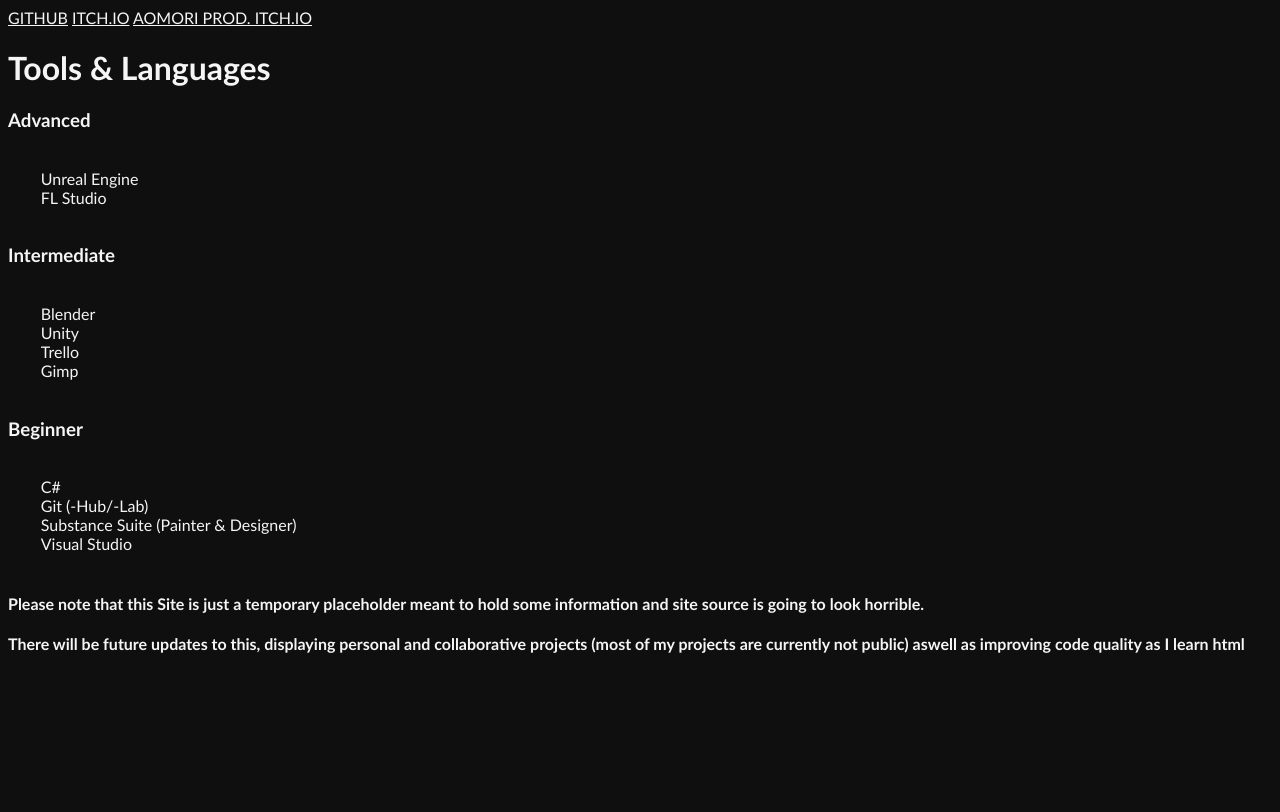
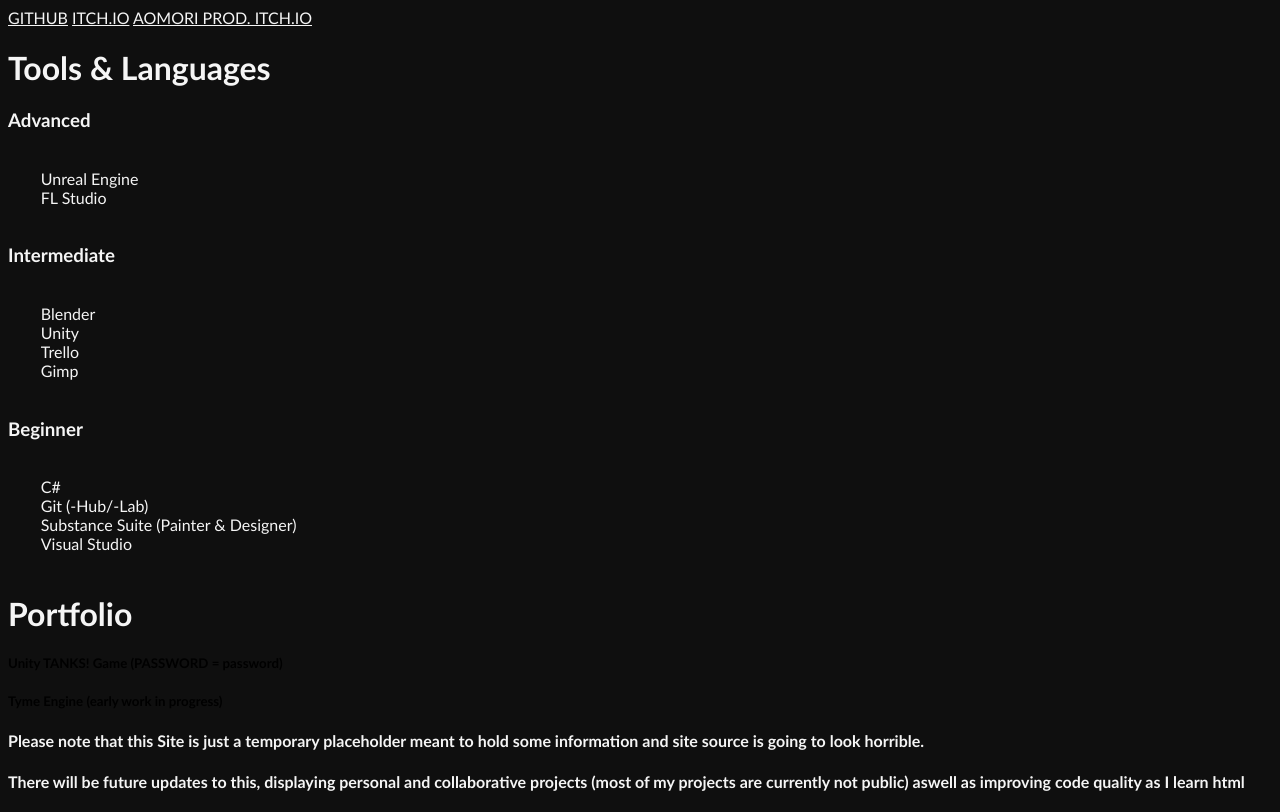
Before and after one commit to RadioArtz/radioartz.github.io, a plain HTML site: page index.html in a window 1280 px wide. Drawn offline with Linux system fonts and the light colour scheme.

Commit message:
Update index.html

```diff
--- a/index.html
+++ b/index.html
@@ -34,6 +34,11 @@
 	Visual Studio
 	</div>
 
+	<h1 style=color:whitesmoke;>Portfolio<h1>
+	<h5 style=color:whtiesmoke; href="https://subliminalgames.itch.io/tanks">Unity TANKS! Game (PASSWORD = password)</h5>
+	<h5 style=color:whtiesmoke; href="https://github.com/RadioArtz/Tyme-Engine">Tyme Engine (early work in progress)</h5>
+
+
 	<h4 style=color:whitesmoke;>Please note that this Site is just a temporary placeholder meant to hold some information and site source is going to look horrible.</h4>
 	<h4 style=color:whitesmoke;>There will be future updates to this, displaying personal and collaborative projects (most of my projects are currently not public) aswell as improving code quality as I learn html</h4>
 	</body>
```
